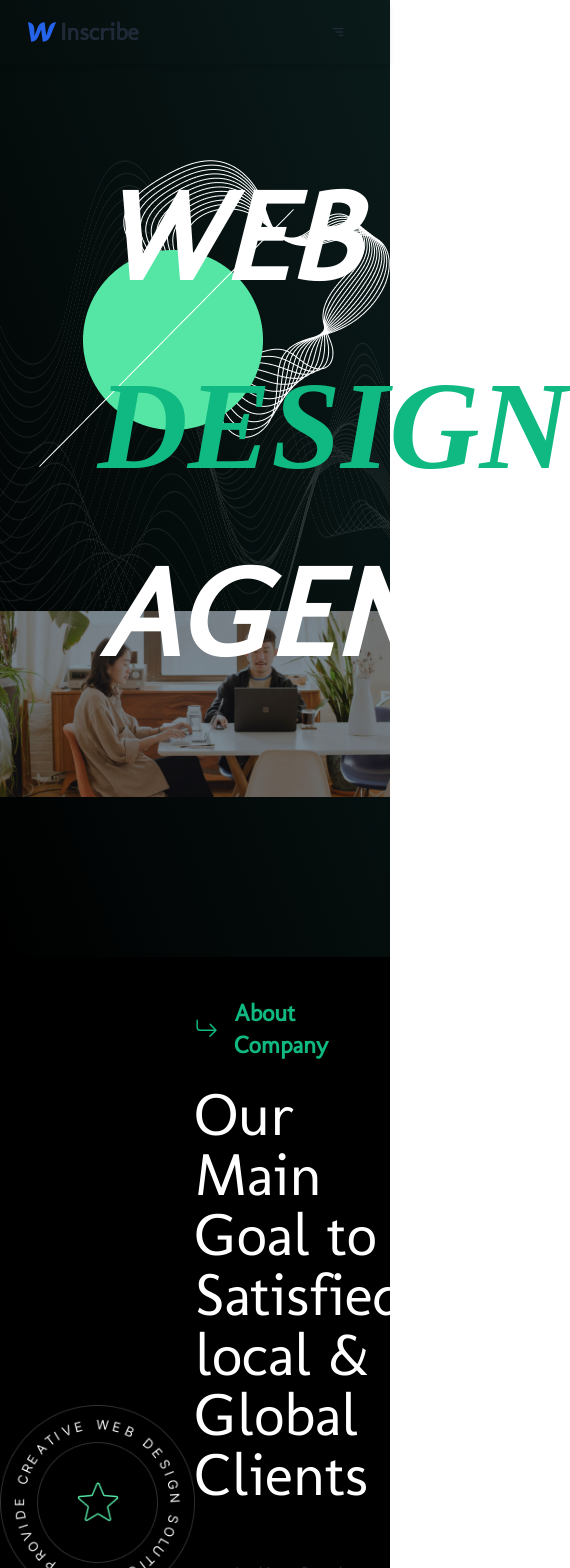
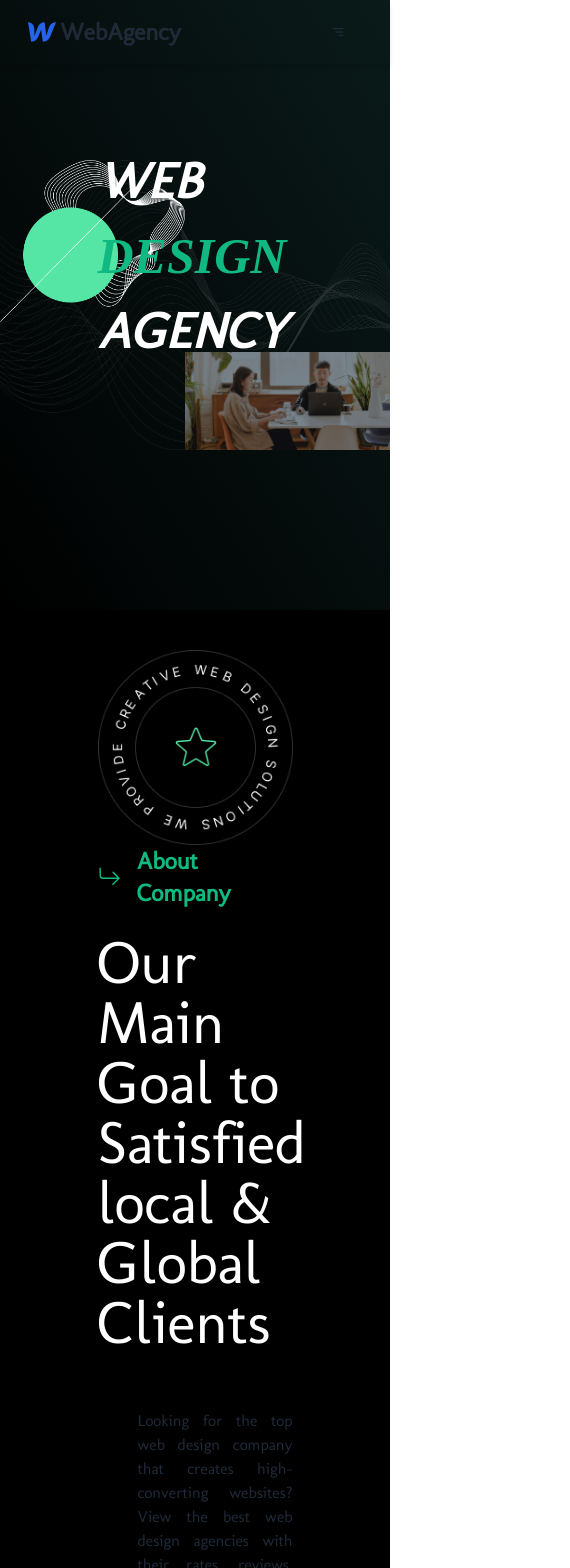
Before and after one commit to Parvez-Rahman100/webgency, a React (Create React App) app: page / in a window 390 px wide. Shown: the top 1568 px of the page, 570 px wide, since content can reach past the window. Built offline with nearby package versions, Linux system fonts and the light colour scheme; a web font is replaced by a local one.

Commit message:
making responsive

```diff
--- a/src/App.jsx
+++ b/src/App.jsx
@@ -14,7 +14,7 @@ import WhatWeDo from "./Components/WhatWeDo/WhatWeDo";
 
 function App() {
   return (
-    <div className=" font-normal">
+    <div className=" font-normal bg-black">
       <Navbar />
       <Hero />
       <AboutCompany />
--- a/src/Components/AboutCompany/AboutCompany.jsx
+++ b/src/Components/AboutCompany/AboutCompany.jsx
@@ -5,16 +5,16 @@ import quote from "../../assests/quote.png";
 
 const AboutCompany = () => {
   return (
-    <section className="py-10 bg-black">
-      <div className=" flex  container mx-auto justify-around items-center bg-black">
-        <div>
-          <img src={quote} alt="quote" />
+    <section className="py-10 bg-black container mx-auto">
+      <div className=" lg:flex flex-row-reverse lg:justify-around justify-between items-center ">
+        <div className=" ">
+          <img className="mx-auto lg:w-full w-2/4" src={quote} alt="quote" />
         </div>
-        <div className=" w-2/4">
+        <div className=" w-2/4 mx-auto">
           <p className=" text-emerald-500 flex items-center mb-6 font-bold text-2xl">
             <BsArrowReturnRight /> <span className=" ml-4">About Company</span>
           </p>
-          <h3 className="text-6xl text-white mb-14">
+          <h3 className="text-6xl  text-white mb-14">
             Our Main Goal to Satisfied local & Global Clients
           </h3>
           <p className=" text-justify mb-14 ml-10">
--- a/src/Components/Hero/Hero.jsx
+++ b/src/Components/Hero/Hero.jsx
@@ -15,17 +15,17 @@ const Hero = () => {
         >
           <div className="container mx-auto ">
             <div className="absolute z-[1] top-36 left-1/4">
-              <h1 className=" text-[125px] font-bold italic text-white select-none ">
+              <h1 className=" lg:text-[125px] text-[50px] font-bold italic text-white select-none ">
                 WEB <br />
                 <span className="font-new text-emerald-500">DESIGN</span>
                 <br /> AGENCY
               </h1>
             </div>
-            <div className="relative flex flex-col  justify-end items-end">
-              <div className="mb-36 select-none">
+            <div className="relative flex-row flex lg:flex-col  justify-end items-end">
+              <div className="lg:mb-36 mb-32 select-none">
                 <img src={heroRight} alt="hero-right" />
               </div>
-              <div className=" bg-cover bg-center w-full select-none ">
+              <div className="bg-cover bg-center w-full select-none ">
                 <img src={HeroImg} alt="hero" />
               </div>
             </div>
--- a/src/Components/Navbar/Navbar.jsx
+++ b/src/Components/Navbar/Navbar.jsx
@@ -34,7 +34,7 @@ const Navbar = () => {
           {/* logo section */}
           <div className="font-bold text-2xl cursor-pointer flex items-center gap-1">
             <SiWebflow className="w-7 h-7 text-blue-600" />
-            <span>Inscribe</span>
+            <span>WebAgency</span>
           </div>
           {/* Menu icon */}
           <div
--- a/src/Components/WhatWeDo/WhatWeDo.jsx
+++ b/src/Components/WhatWeDo/WhatWeDo.jsx
@@ -5,8 +5,8 @@ import whatWeDo from "../../assests/whatWeDo.jpg";
 
 const WhatWeDo = () => {
   return (
-    <div className="bg-black">
-      <div className="flex justify-between container mx-auto ">
+    <div className="bg-black container mx-auto">
+      <div className="flex justify-between ">
         <div className="left w-1/2">
           <p className=" text-emerald-500 flex items-center mb-6 font-bold text-2xl">
             <BsArrowReturnRight /> <span className=" ml-4">What We Do</span>
--- a/src/index.css
+++ b/src/index.css
@@ -8,7 +8,6 @@
 #rssBlock {
   left: 0px;
   background: black;
-
   width: 100%;
   overflow: hidden;
 }
```
